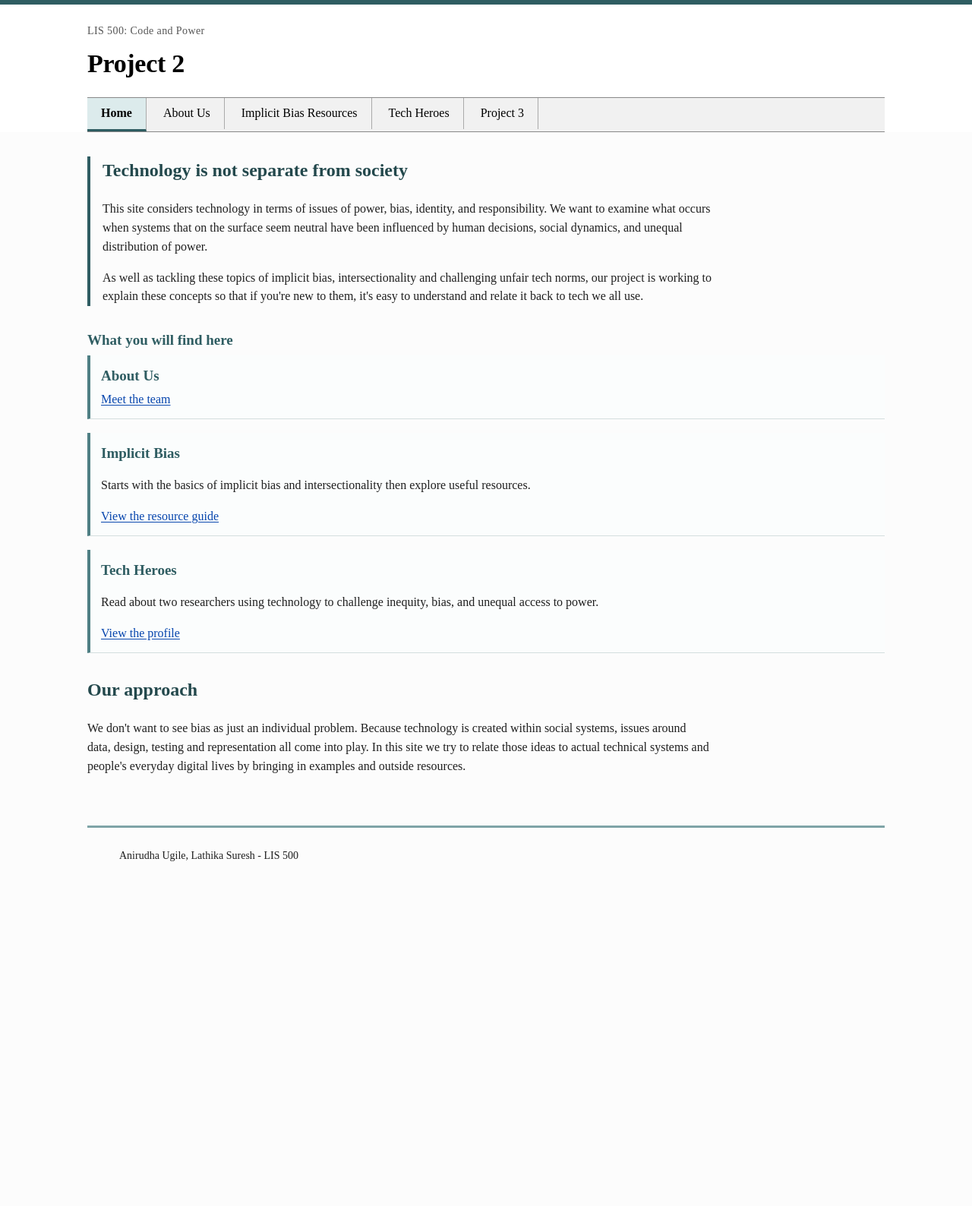
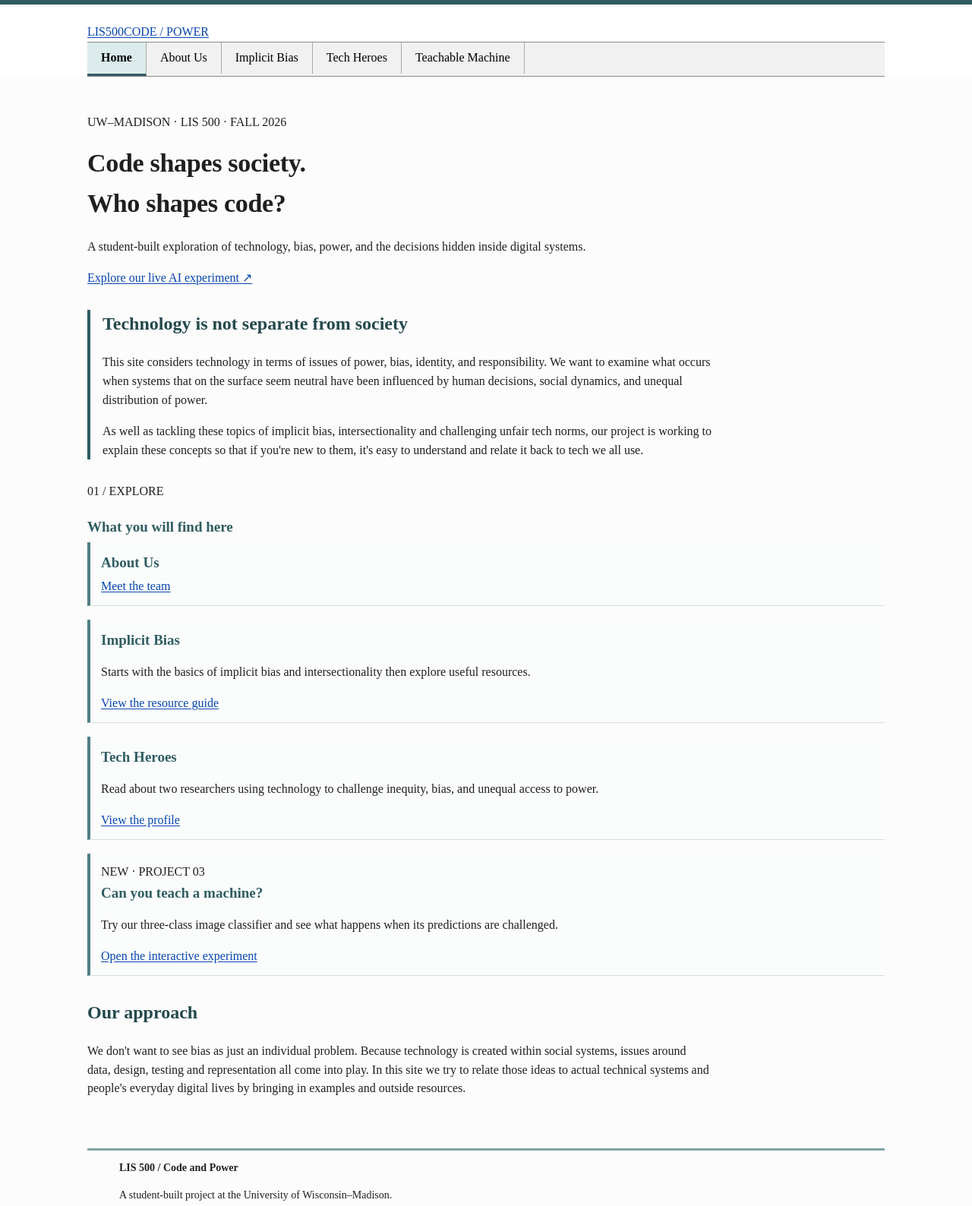
Before and after one commit to anirudhaugile/anirudhaugile.github.io, a plain HTML site: page lis500-project2/index.html in a window 1280 px wide. Shown: the top 1588 px of the page at 76% size. Before the commit the page ends 1172 px from the top, so only its background shows below. Drawn offline with Linux system fonts and the light colour scheme.

Commit message:
Unify site navigation and refresh index.html

```diff
--- a/lis500-project2/index.html
+++ b/lis500-project2/index.html
@@ -6,7 +6,7 @@
 		<title>LIS 500 Project 2</title>
 		<link rel="stylesheet" href="stylepage.css">
 	</head>
-	<body>
+	<body class="site-refresh site-home">
 		<!--
 		AU: This is the home page; it is designed to be a very simple portal to our LIS 500 project. I kept the structure simple so that the
 		content is not lost or difficult to follow and so that the design is not a distraction from the ideas. Navigation appears at the top of every
@@ -17,24 +17,13 @@
 		muted, high-contrast colors, and the width of the site contents is wide with some padding so that the text is easy to read.
 		-->
 
-		<header class="site-header">
-			<div class="page-width">
-				<p class="course-label">LIS 500: Code and Power</p>
-				<h1>Project 2</h1>
-				<nav aria-label="Main navigation">
-					<ul class="nav-list">
-						<li><a class="current" aria-current="page" href="index.html">Home</a></li>
-						<li><a href="about.html">About Us</a></li>
-						<li><a href="resources.html">Implicit Bias Resources</a></li>
-						<li><a href="techhero.html">Tech Heroes</a></li>
-						<li><a href="teachable-machine.html">Project 3</a></li>
-					</ul>
-				</nav>
-			</div>
-		</header>
+		<header class="site-header"><div class="page-width site-header-inner">
+ <a class="site-brand" href="index.html"><span class="brand-mark">LIS<span>500</span></span><span class="brand-caption">CODE <span class="brand-divider">/</span> POWER</span></a>
+ <nav aria-label="Main navigation"><ul class="nav-list"><li><a class="current" aria-current="page" href="index.html">Home</a></li><li><a href="about.html">About Us</a></li><li><a href="resources.html">Implicit Bias</a></li><li><a href="techhero.html">Tech Heroes</a></li><li><a href="teachable-machine.html">Teachable Machine</a></li></ul></nav>
+ </div></header>
 
-		<main class="page-width">
-			<section class="intro-section">
+		<main class="page-width site-content">
+			<section class="home-hero"><p class="eyebrow">UW–MADISON · LIS 500 · FALL 2026</p><h1>Code shapes society.<br><span>Who shapes code?</span></h1><p class="home-hero-summary">A student-built exploration of technology, bias, power, and the decisions hidden inside digital systems.</p><a class="hero-cta" href="teachable-machine.html">Explore our live AI experiment <span aria-hidden="true">↗</span></a></section><section class="intro-section">
 				<h2>Technology is not separate from society</h2>
 				<p>
 					This site considers technology in terms of issues of power, bias, identity, and responsibility.
@@ -48,7 +37,7 @@
 				</p>
 			</section>
 
-			<section class="topic-section">
+			<section class="topic-section"><div class="section-eyebrow">01 / EXPLORE</div>
 				<h3>What you will find here</h3>
 				<div class="topic-grid">
 					<article>
@@ -67,6 +56,7 @@
 						<p>Read about two researchers using technology to challenge inequity, bias, and unequal access to power.</p>
 						<a href="techhero.html">View the profile</a>
 					</article>
+					<article class="feature-project"><span class="project-tag">NEW · PROJECT 03</span><h3>Can you teach a machine?</h3><p>Try our three-class image classifier and see what happens when its predictions are challenged.</p><a href="teachable-machine.html">Open the interactive experiment</a></article>
 				</div>
 			</section>
 
@@ -81,10 +71,6 @@
 			</section>
 		</main>
 
-		<footer>
-			<div class="page-width">
-				<p>Anirudha Ugile, Lathika Suresh - LIS 500</p>
-			</div>
-		</footer>
+		<footer class="site-footer"><div class="page-width footer-inner"><div><strong>LIS 500 / Code and Power</strong><p>A student-built project at the University of Wisconsin–Madison.</p></div><div><p>Anirudha Ugile &amp; Lathika Suresh</p><a href="teachable-machine.html">Try Project 3 ↗</a></div></div></footer>
 	</body>
 </html>
```
